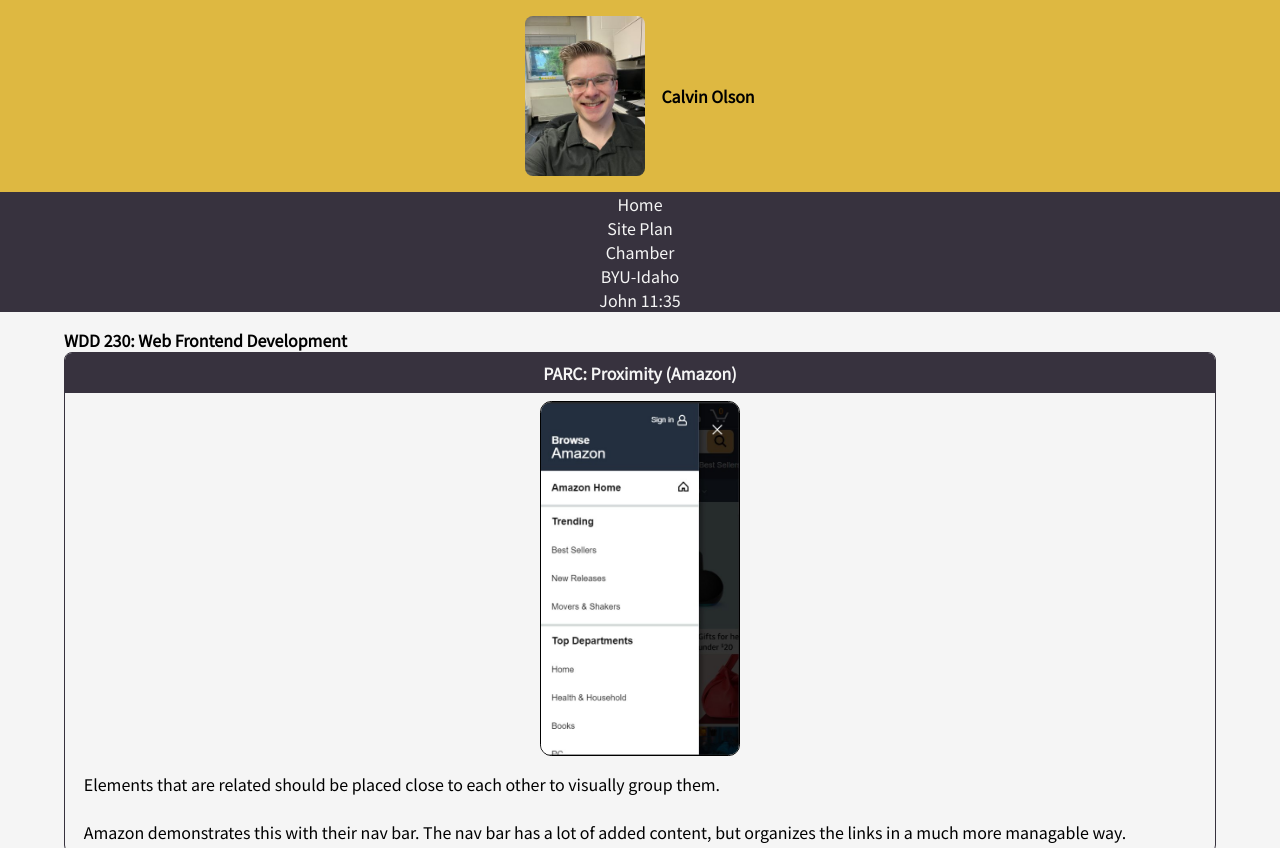
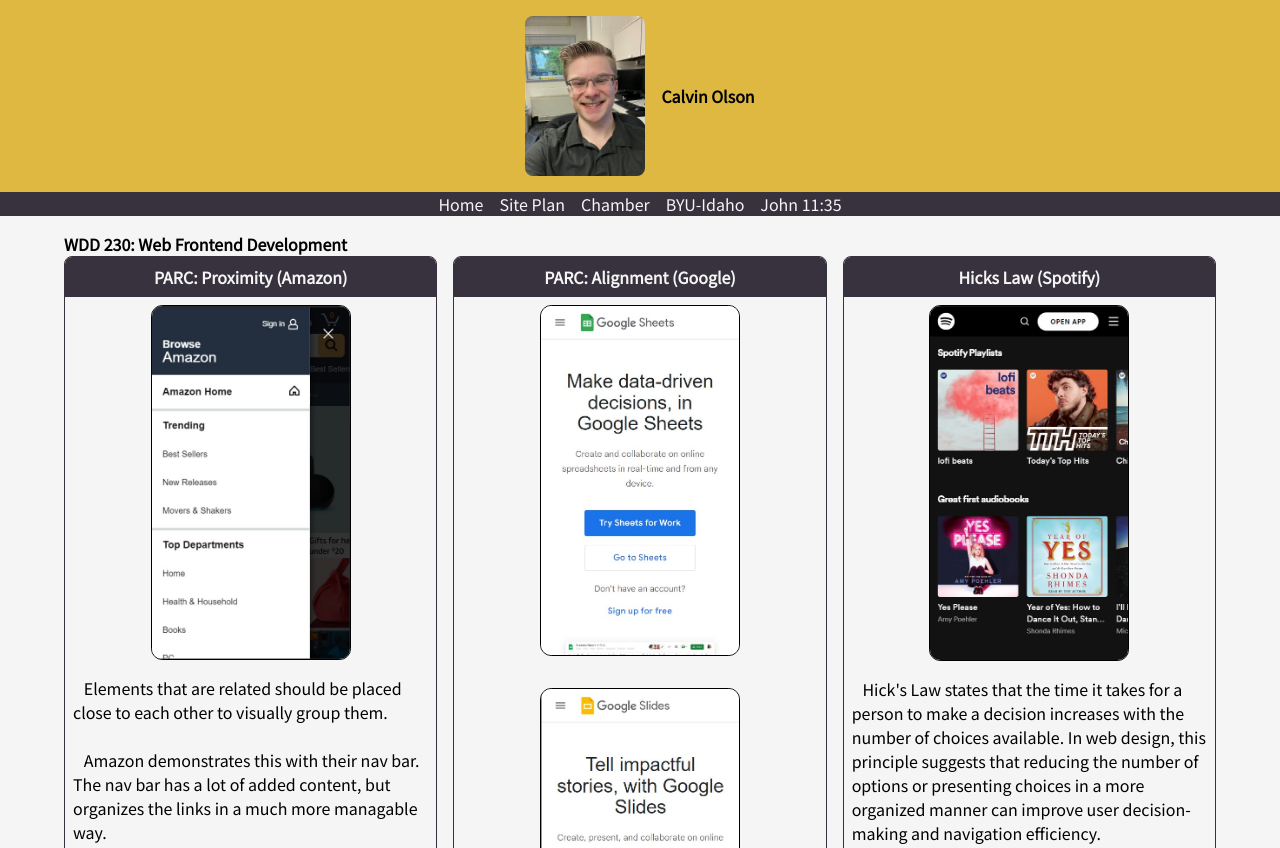
Before and after one commit to calvin3oo/wdd230, a plain HTML site: page lesson2/design-principles.html in a window 1280 px wide. Shown: the top 848 px of the page. Drawn offline with Linux system fonts and the light colour scheme.

Commit message:
complete with this weeks prove

```diff
--- a/lesson2/design-principles.html
+++ b/lesson2/design-principles.html
@@ -12,6 +12,8 @@
     <link rel="stylesheet" href="./styles/vars.css">
     <link rel="stylesheet" href="./styles/genarics.css">
     <link rel="stylesheet" href="./styles/base.css">
+    <link rel="stylesheet" href="./styles/larger.css">
+    <link rel="stylesheet" href="./styles/largest.css">
 
     <!-- Font -->
     <link rel="preconnect" href="https://fonts.googleapis.com">
@@ -40,7 +42,7 @@
 
     <main>
         <h2>WDD 230: Web Frontend Development</h2>
-        <div> <!--class="homepage-main-cards">-->
+        <div class="laws-main-cards">
             <section class="card">
                 <h3>PARC: Proximity (Amazon)</h3>
                 <div>
@@ -53,9 +55,11 @@
             <section class="card">
                 <h3>PARC: Alignment (Google)</h3>
                 <div>
-                    <a href="https://www.google.com/sheets/about/"><img src="./images/google-sheets-mobile.jpg" alt="A mobile screenshot of Google's google sheets website"></a>
-                    <a href="https://www.google.com/slides/about/"><img src="./images/google-slides-mobile.jpg" alt="A mobile screenshot of Google's google slides website"></a>
-                    <a href="https://www.google.com/docs/about/"><img src="./images/google-docs-mobile.jpg" alt="A mobile screenshot of Google's google docs website"></a>
+                    <div class="flex-row-center">
+                        <a href="https://www.google.com/sheets/about/"><img src="./images/google-sheets-mobile.jpg" alt="A mobile screenshot of Google's google sheets website"></a>
+                        <a href="https://www.google.com/slides/about/"><img src="./images/google-slides-mobile.jpg" alt="A mobile screenshot of Google's google slides website"></a>
+                        <a href="https://www.google.com/docs/about/"><img src="./images/google-docs-mobile.jpg" alt="A mobile screenshot of Google's google docs website"></a>
+                    </div>
 
                     <p>&nbsp;&nbsp;&nbsp;Consistent alignment of elements creates a sense of order and organization in the design.</p>
                     <br>
--- a/lesson2/styles/base.css
+++ b/lesson2/styles/base.css
@@ -145,6 +145,7 @@
     justify-content: center;
     align-items: center;
     gap: 1rem;
+    flex-wrap: wrap;
 }
 .flex-col-center{
     display: flex;
@@ -153,6 +154,7 @@
     align-items: center;
     gap: 1rem;
     text-align: center;
+    flex-wrap: wrap;
 }
 .nav-links{
     display: flex;
@@ -187,7 +189,7 @@
     margin-bottom: 1rem;
     border: 1px solid black;
     border-radius: .7rem;
-    overflow: none;
+    overflow: hidden;
 }
 .gold{
     background-color: var(--gold-metallic);
@@ -201,6 +203,8 @@
 .text-center{
     text-align: center;
 }
-.tabbed {
-    margin-left: 20px;
+.laws-main-cards{
+    display: grid;
+    grid-template-columns: 1fr;
+    grid-gap: 1rem;
 }
--- /dev/null
+++ b/lesson2/styles/larger.css
@@ -0,0 +1,18 @@
+@media screen and (min-width: 800px){
+    .nav-links{
+        display: flex;
+        flex-direction: row;
+        justify-content: center;
+        gap: 1rem;
+    }
+    .homepage-main-cards{
+        display: grid;
+        grid-template-columns: 1fr 1fr;
+        grid-gap: 1rem;
+    }
+    .laws-main-cards{
+        display: grid;
+        grid-template-columns: 1fr 1fr;
+        grid-gap: 1rem;
+    }
+}
--- /dev/null
+++ b/lesson2/styles/largest.css
@@ -0,0 +1,7 @@
+@media screen and (min-width: 1200px){
+    .laws-main-cards{
+        display: grid;
+        grid-template-columns: 1fr 1fr 1fr;
+        grid-gap: 1rem;
+    }
+}
```
